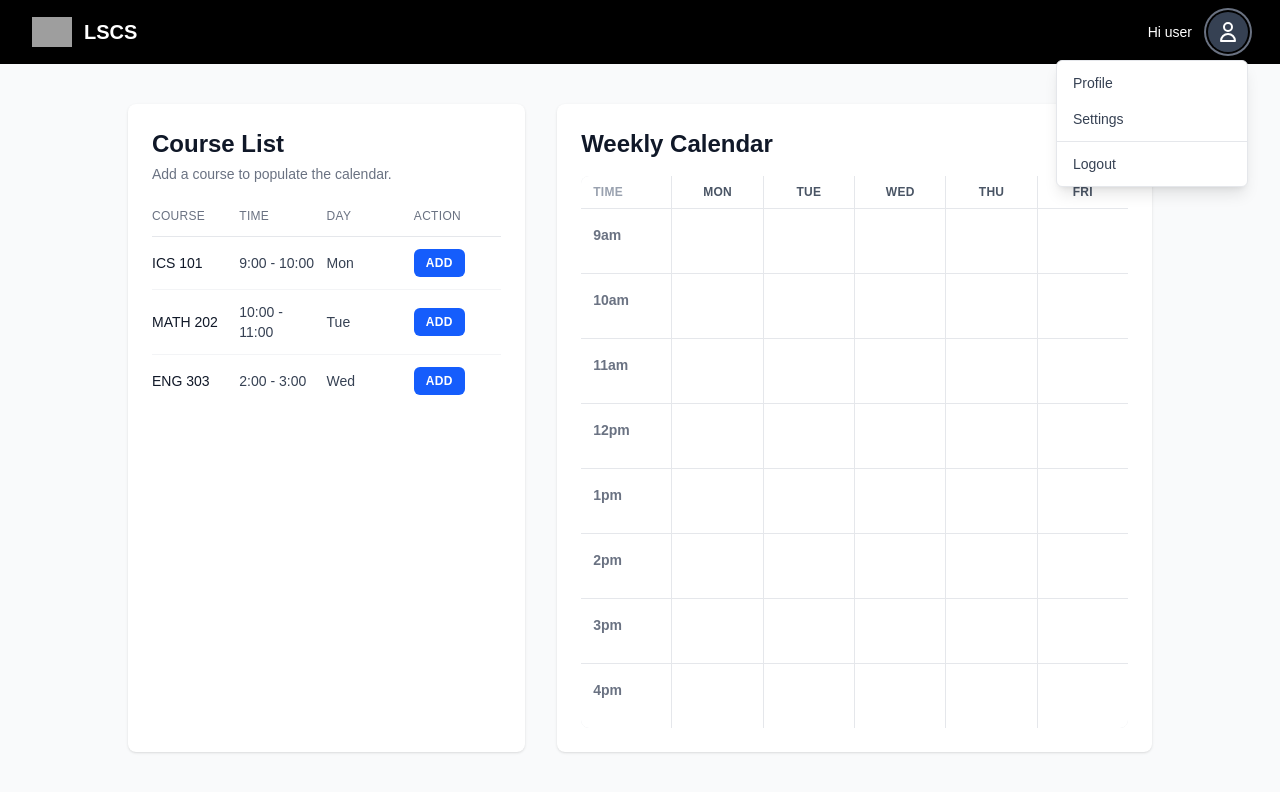
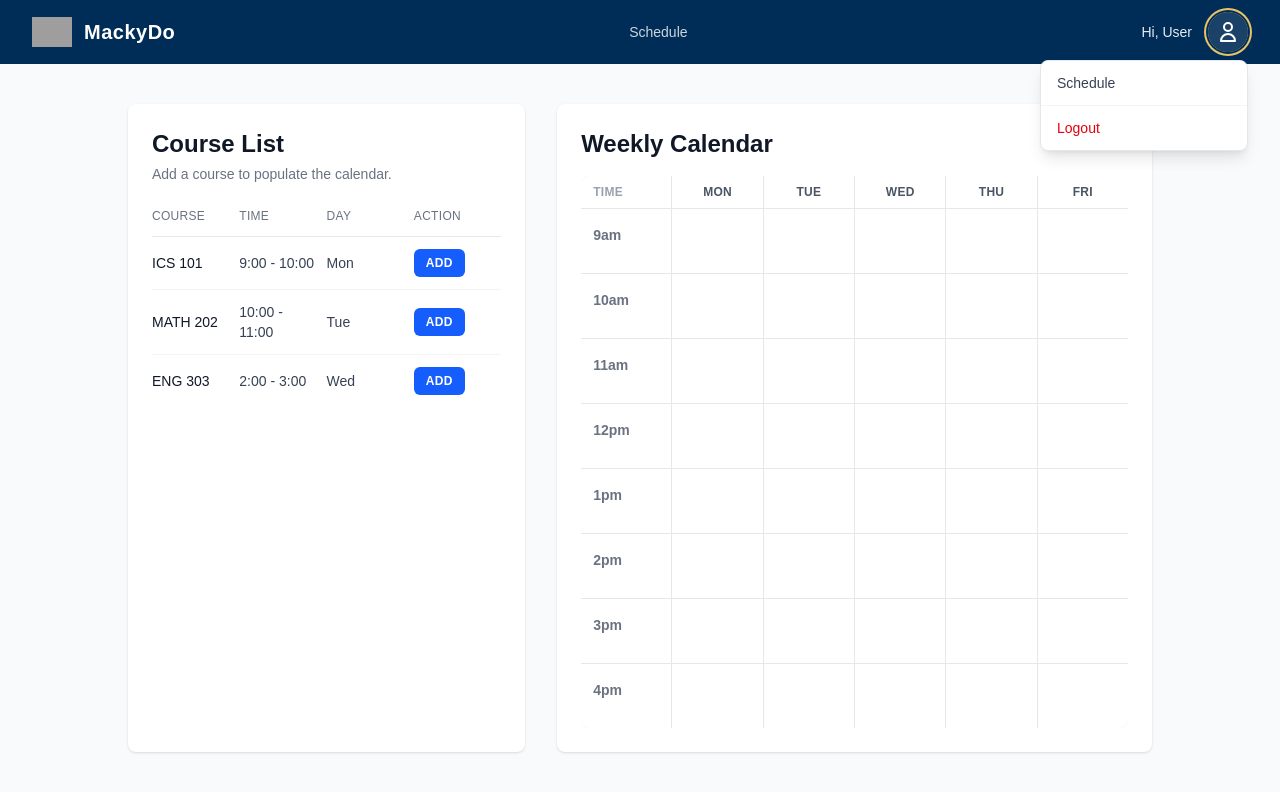
Before and after one commit to dlsu-lscs/lscs-mls-web, a Next.js app: page /mls-schedule in a window 1280 px wide. Both pictures are taken after a click on the button "Profile menu". Shown: the top 792 px of the page. Built offline with nearby package versions, Linux system fonts and the light colour scheme; grey boxes are pictures that could not be loaded.

Commit message:
feat: navbar revision

```diff
--- a/src/app/layout.tsx
+++ b/src/app/layout.tsx
@@ -1,6 +1,7 @@
 import type { Metadata } from "next";
 import { Geist, Geist_Mono } from "next/font/google";
 import "./globals.css";
+import Providers from "@/providers/Providers";
 
 const geistSans = Geist({
   variable: "--font-geist-sans",
@@ -32,11 +33,9 @@ export default function RootLayout({
           defer
         ></script>
       </head>
-      <body
-        className={`${geistSans.variable} ${geistMono.variable} antialiased`}
-      >
-        {children}
-      </body>
+        <body className={`${geistSans.variable} ${geistMono.variable} antialiased`}>
+          <Providers>{children}</Providers>
+        </body>
     </html>
   );
 }
--- a/src/components/Navbar.tsx
+++ b/src/components/Navbar.tsx
@@ -3,14 +3,14 @@
 import { useState, useRef, useEffect } from 'react';
 import Image from 'next/image';
 import Link from 'next/link';
+import { useAuth } from '@/context/AuthContext';
 
-type NavbarProps = {
-  userName?: string;
-};
-
-export default function Navbar({ userName = 'user' }: NavbarProps) {
+export default function Navbar() {
+  const { user, logout } = useAuth();
   const [isDropdownOpen, setIsDropdownOpen] = useState(false);
   const dropdownRef = useRef<HTMLDivElement>(null);
+
+  const displayName = user?.name?.split(' ')[0] || 'User';
 
   useEffect(() => {
     function handleClickOutside(event: MouseEvent) {
@@ -29,28 +29,47 @@ export default function Navbar({ userName = 'user' }: NavbarProps) {
   }, [isDropdownOpen]);
 
   return (
-    <nav className="bg-black text-white shadow-md">
+    <nav className="bg-[#002D57] text-white shadow-md">
       <div className="mx-auto px-4 sm:px-6 lg:px-8">
         <div className="flex items-center justify-between h-16">
-          {/* Left side - Logo and LSCS */}
+          {/* Left side - Logo and brand */}
           <div className="flex items-center gap-3">
             <Link href="/" className="flex items-center gap-3 hover:opacity-80 transition-opacity">
               <Image src="/lscs-logo.png" alt="LSCS logo" width={40} height={40} className="object-contain" />
-              <span className="text-xl font-semibold">LSCS</span>
+              <span className="text-xl font-semibold tracking-wide">MackyDo</span>
             </Link>
           </div>
 
-          {/* Right side - Hi user and Profile */}
+          {/* Center - Nav links */}
+          <div className="hidden sm:flex items-center gap-6">
+            <Link
+              href="/mls-schedule"
+              className="text-sm font-medium text-white/80 hover:text-white transition-colors"
+            >
+              Schedule
+            </Link>
+          </div>
+
+          {/* Right side - User */}
           <div className="flex items-center gap-4">
-            <span className="text-sm font-medium">Hi {userName}</span>
+            <span className="text-sm font-medium text-white/90">Hi, {displayName}</span>
             <div className="relative" ref={dropdownRef}>
               <button
                 type="button"
                 onClick={() => setIsDropdownOpen(!isDropdownOpen)}
-                className="flex items-center justify-center w-10 h-10 rounded-full bg-gray-700 hover:bg-gray-600 transition-colors focus:outline-none focus:ring-2 focus:ring-gray-500 focus:ring-offset-2 focus:ring-offset-black"
+                className="flex items-center justify-center w-10 h-10 rounded-full bg-white/10 hover:bg-white/20 transition-colors focus:outline-none focus:ring-2 focus:ring-[#E8C468] focus:ring-offset-2 focus:ring-offset-[#002D57] overflow-hidden"
                 aria-label="Profile menu"
                 aria-expanded={isDropdownOpen}
               >
+                {user?.picture ? (
+                  <Image
+                    src={user.picture}
+                    alt={user.name}
+                    width={40}
+                    height={40}
+                    className="w-full h-full object-cover"
+                  />
+                ) : (
                   <svg
                     xmlns="http://www.w3.org/2000/svg"
                     className="h-6 w-6 text-white"
@@ -65,32 +84,32 @@ export default function Navbar({ userName = 'user' }: NavbarProps) {
                       d="M16 7a4 4 0 11-8 0 4 4 0 018 0zM12 14a7 7 0 00-7 7h14a7 7 0 00-7-7z"
                     />
                   </svg>
+                )}
               </button>
 
               {/* Dropdown Menu */}
               {isDropdownOpen && (
-                <div className="absolute right-0 mt-2 w-48 bg-white rounded-md shadow-lg py-1 z-50 border border-gray-200">
+                <div className="absolute right-0 mt-2 w-52 bg-white rounded-lg shadow-lg py-1 z-50 border border-gray-200">
+                  {user && (
+                    <div className="px-4 py-2.5 border-b border-gray-100">
+                      <p className="text-sm font-medium text-gray-900 truncate">{user.name}</p>
+                      <p className="text-xs text-gray-500 truncate">{user.email}</p>
+                    </div>
+                  )}
                   <Link
-                    href="/profile"
-                    className="block px-4 py-2 text-sm text-gray-700 hover:bg-gray-100 transition-colors"
+                    href="/mls-schedule"
+                    className="block px-4 py-2 text-sm text-gray-700 hover:bg-gray-50 transition-colors"
                     onClick={() => setIsDropdownOpen(false)}
                   >
-                    Profile
+                    Schedule
                   </Link>
-                  <Link
-                    href="/settings"
-                    className="block px-4 py-2 text-sm text-gray-700 hover:bg-gray-100 transition-colors"
-                    onClick={() => setIsDropdownOpen(false)}
-                  >
-                    Settings
-                  </Link>
-                  <hr className="my-1 border-gray-200" />
+                  <hr className="my-1 border-gray-100" />
                   <button
                     type="button"
-                    className="block w-full text-left px-4 py-2 text-sm text-gray-700 hover:bg-gray-100 transition-colors"
+                    className="block w-full text-left px-4 py-2 text-sm text-red-600 hover:bg-red-50 transition-colors"
                     onClick={() => {
                       setIsDropdownOpen(false);
-                      // TODO: Implement logout functionality
+                      logout();
                     }}
                   >
                     Logout
--- /dev/null
+++ b/src/providers/Providers.tsx
@@ -0,0 +1,8 @@
+"use client";
+
+import { AuthProvider } from '@/context/AuthContext';
+import { ReactNode } from 'react';
+
+export default function Providers({ children }: { children: ReactNode }) {
+  return <AuthProvider>{children}</AuthProvider>;
+}
```
Also changed, not shown: src/app/login/page.tsx (+83 -46 lines), 1 other file (tests, documents, lock files or other folders). Lines whose indentation alone changed are shown as unchanged.
